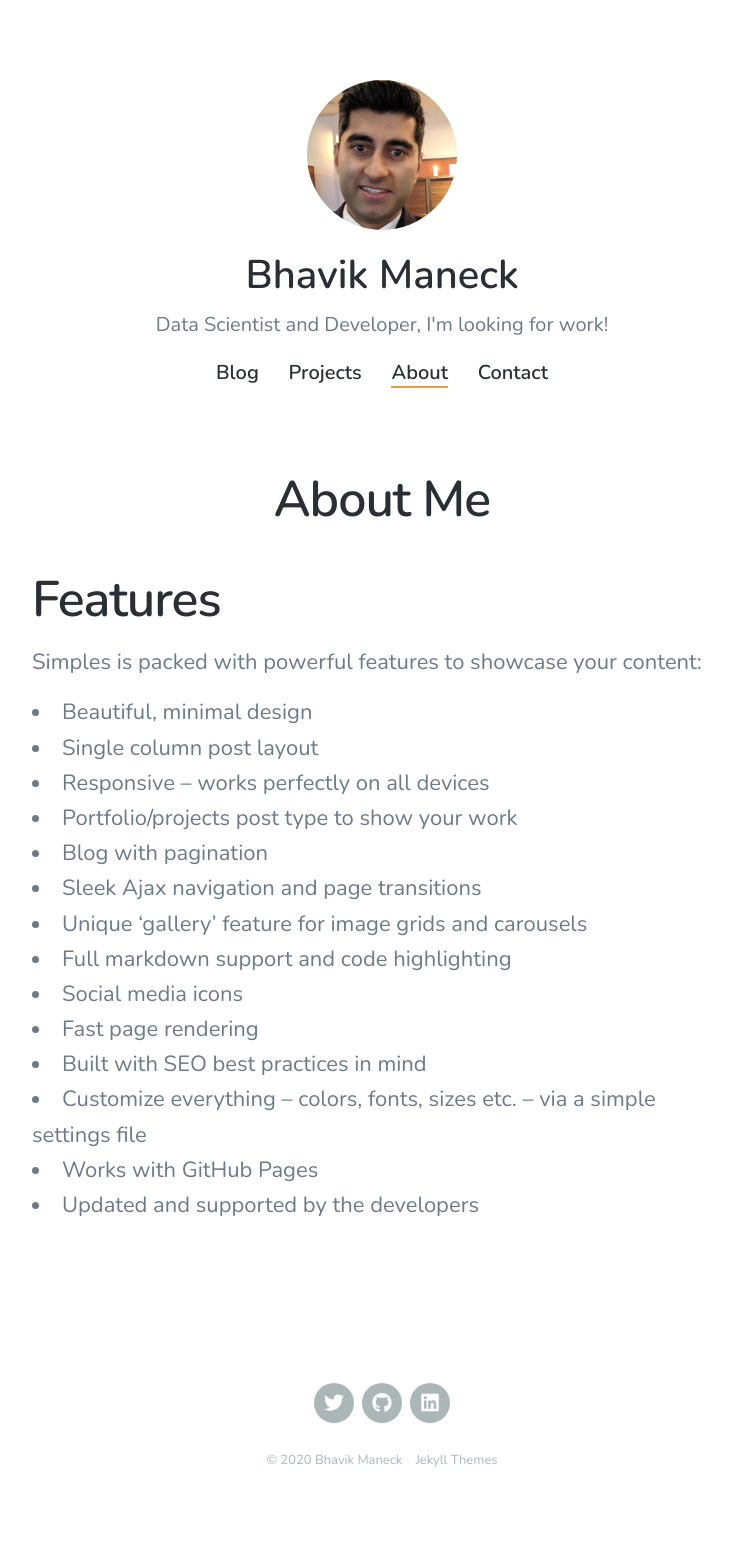
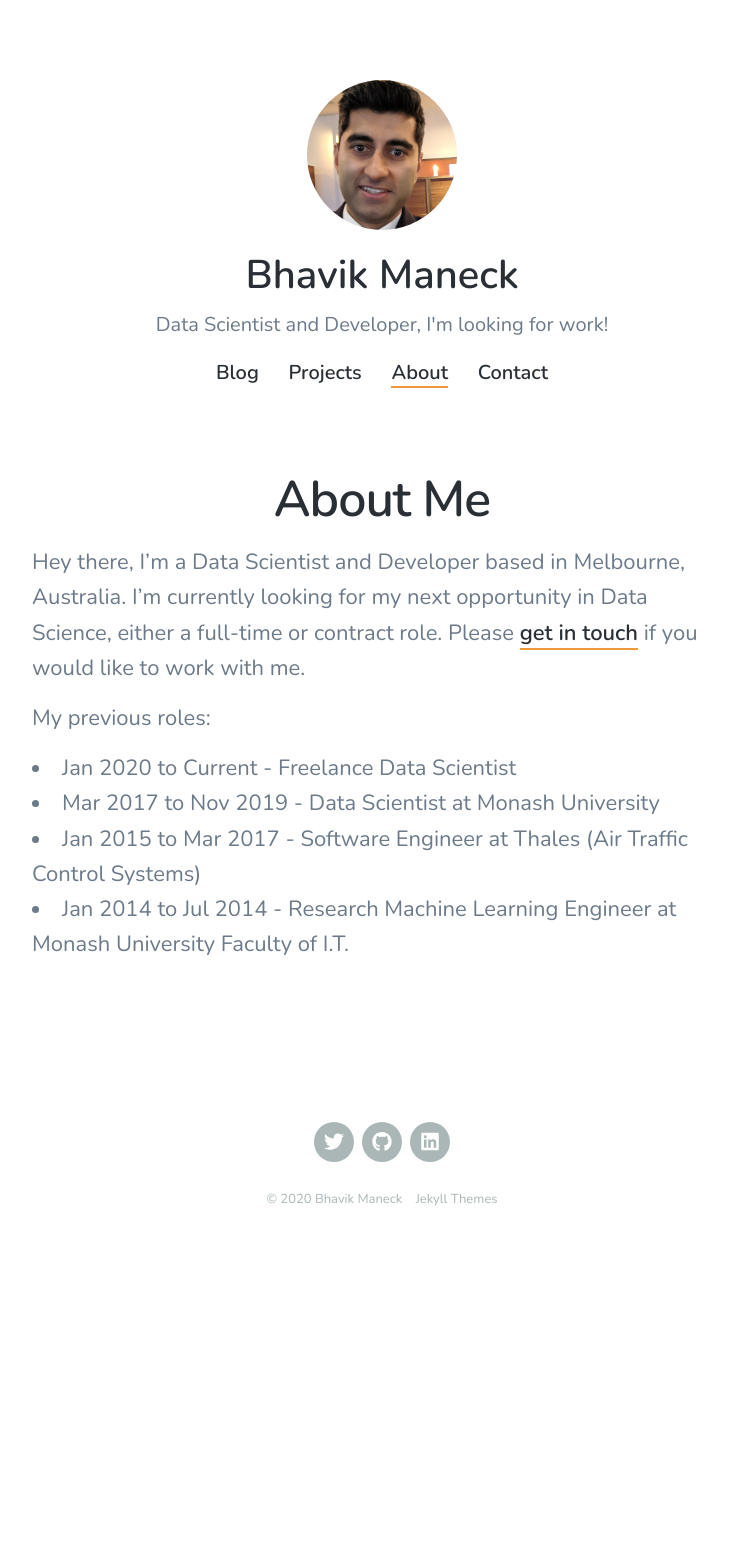
Before and after one commit to bhavikm/bhavikm.github.io, a Jekyll site: the page built from _pages/about.md, in a window 1280 px wide. Shown: the whole page, without its empty margins (258-989 px from the left). Built offline with Jekyll 4.4.1, drawn with Linux system fonts in a browser that asks for light colours; nearby versions of some CDN libraries; after the commit the page ends 1286 px from its top, so only the background shows below that.

Commit message:
about page

```diff
--- a/_pages/about.md
+++ b/_pages/about.md
@@ -5,21 +5,12 @@ subtitle:
 featured_image: /images/social.jpg
 ---
 
-## Features
+Hey there, I'm a Data Scientist and Developer based in Melbourne, Australia. I'm currently looking for my next opportunity in Data Science, either a full-time or contract role. Please <a href="/contact">get in touch</a> if you would like to work with me.
 
-Simples is packed with powerful features to showcase your content:
 
-* Beautiful, minimal design
-* Single column post layout
-* Responsive – works perfectly on all devices
-* Portfolio/projects post type to show your work
-* Blog with pagination
-* Sleek Ajax navigation and page transitions
-* Unique 'gallery' feature for image grids and carousels
-* Full markdown support and code highlighting
-* Social media icons
-* Fast page rendering
-* Built with SEO best practices in mind
-* Customize everything – colors, fonts, sizes etc. – via a simple settings file
-* Works with GitHub Pages
-* Updated and supported by the developers
+My previous roles:
+
+* Jan 2020 to Current - Freelance Data Scientist
+* Mar 2017 to Nov 2019 - Data Scientist at Monash University
+* Jan 2015 to Mar 2017 - Software Engineer at Thales (Air Traffic Control Systems)
+* Jan 2014 to Jul 2014 - Research Machine Learning Engineer at Monash University Faculty of I.T.
```
Also changed, not shown: 1 other file.
